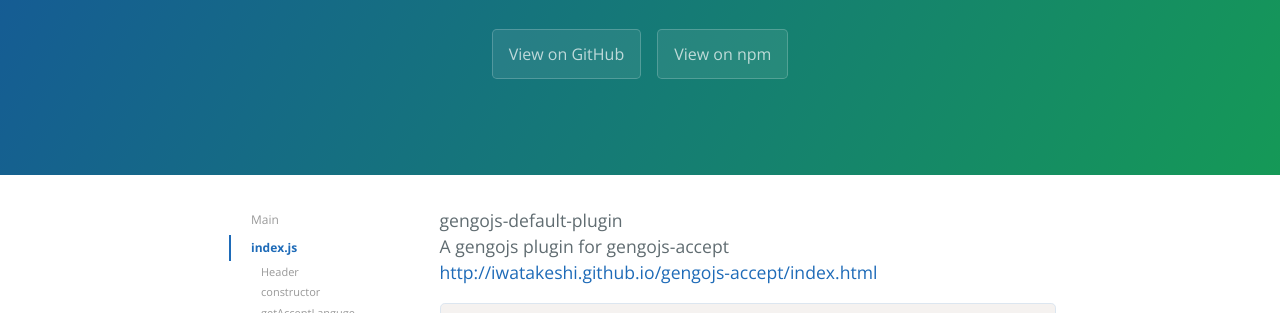
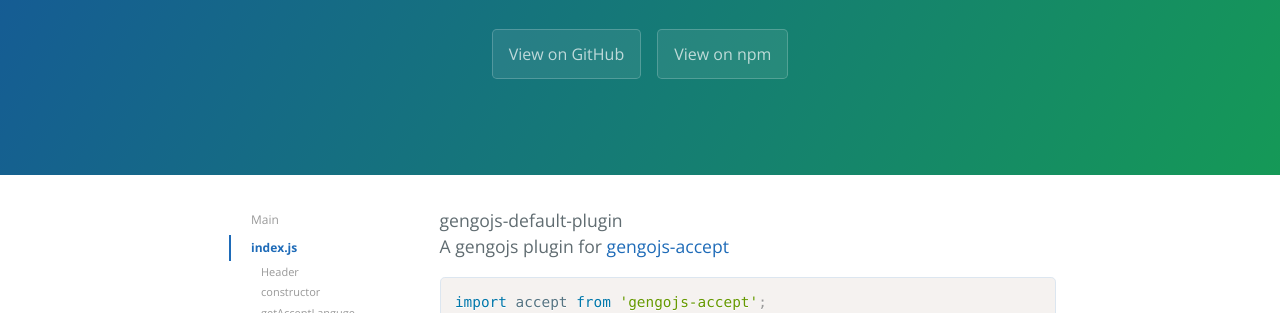
Before and after one commit to gengojs/gengojs-default-header, a plain HTML site: page index.js.html in a window 1280 px wide. Shown: the part 208-521 px from the top of the page. Drawn offline with nearby package versions, Linux system fonts and the light colour scheme.

Commit message:
Update 2015-10-02T17:04:33.737Z

```diff
--- a/index.js.html
+++ b/index.js.html
@@ -50,7 +50,7 @@
           </ul>
         </div>
         <div class="col-md-9">
-          <div class="description"><p>gengojs-default-plugin<br />A gengojs plugin for gengojs-accept<br /><a href="http://iwatakeshi.github.io/gengojs-accept/index.html">http://iwatakeshi.github.io/gengojs-accept/index.html</a></p></div>
+          <div class="description"><p>gengojs-default-plugin<br />A gengojs plugin for <a href="http://gengojs.github.io/accept/index.html">gengojs-accept</a></p></div>
           <pre><code class="language-javascript">import accept from 'gengojs-accept';
 import debug from 'gengojs-debug';
 import _ from 'lodash';
```
